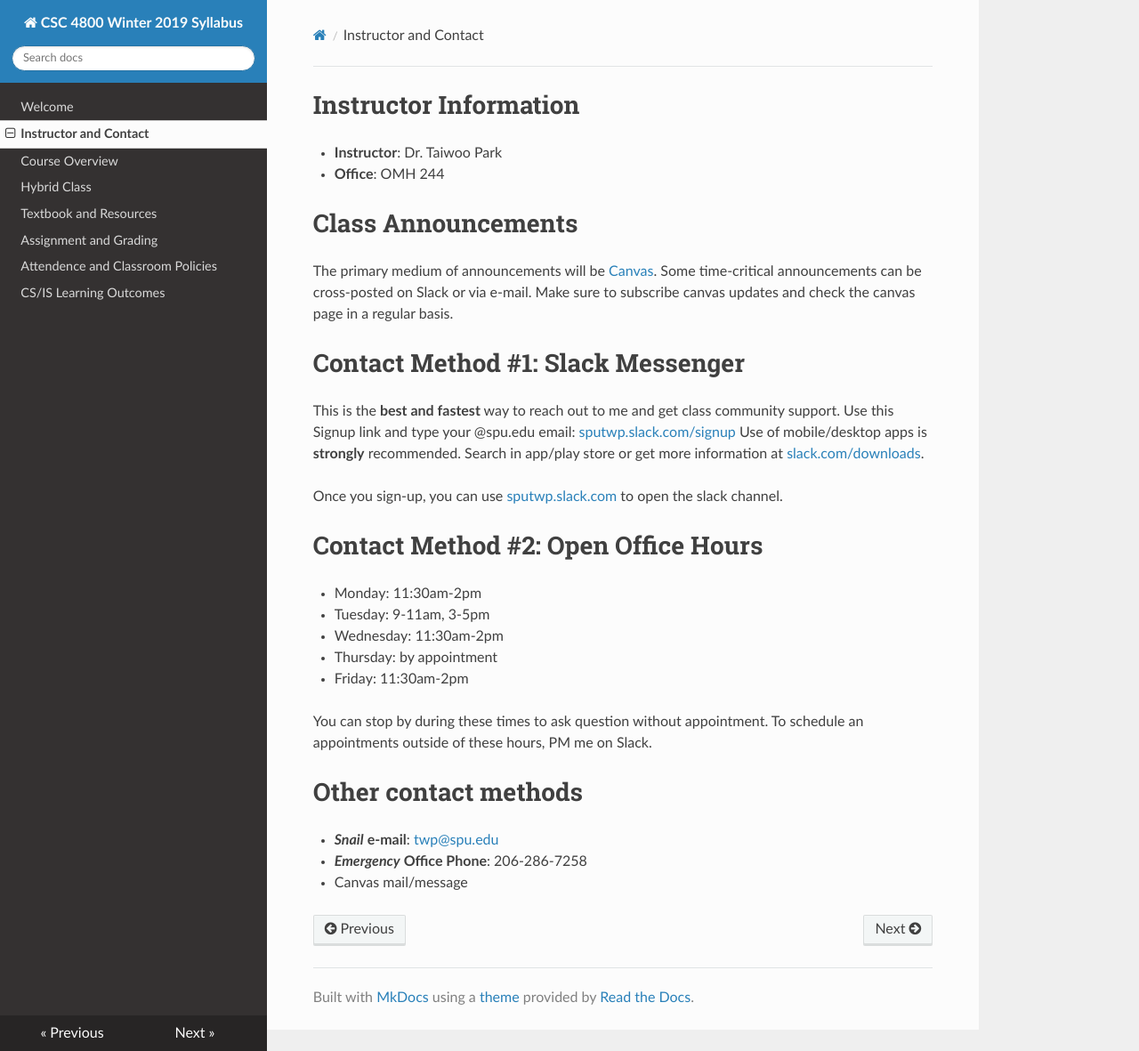
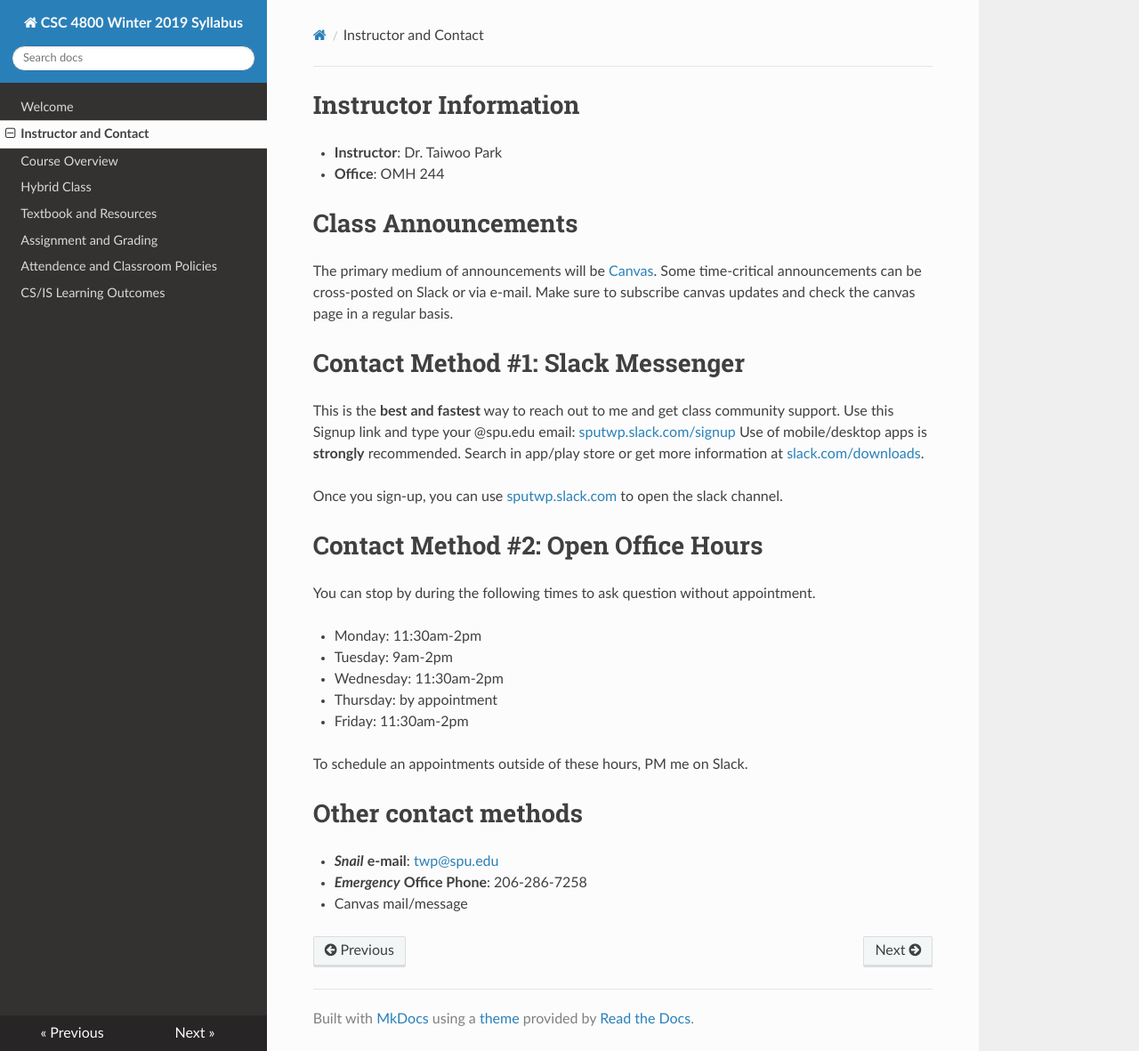
Before and after one commit to twpark/csc4800syl, an MkDocs documentation site: the page built from docs/contact.md, in a window 1280 px wide and 1181 px high. Shown: the whole window at 89% size. Built offline with MkDocs 1.6.1, drawn with Linux system fonts in a browser that asks for light colours; nearby versions of some CDN libraries; old or Windows-style settings are respelled for this version of MkDocs.

Commit message:
contact , gitignore, build bat

```diff
--- a/docs/contact.md
+++ b/docs/contact.md
@@ -11,13 +11,16 @@ This is the **best and fastest** way to reach out to me and get class community
 Once you sign-up, you can use [sputwp.slack.com](http://sputwp.slack.com) to open the slack channel.
 
 # Contact Method #2: Open Office Hours
+
+You can stop by during the following times to ask question without appointment.
+
 * Monday: 11:30am-2pm
-* Tuesday: 9-11am, 3-5pm
+* Tuesday: 9am-2pm
 * Wednesday: 11:30am-2pm
 * Thursday: by appointment
 * Friday: 11:30am-2pm
 
-You can stop by during these times to ask question without appointment. To schedule an appointments outside of these hours, PM me on Slack.
+To schedule an appointments outside of these hours, PM me on Slack.
 
 # Other contact methods
 * ***Snail*** **e-mail**: [twp@spu.edu](mailto:twp@spu.edu)
```
Also changed, not shown: 2 other files.
